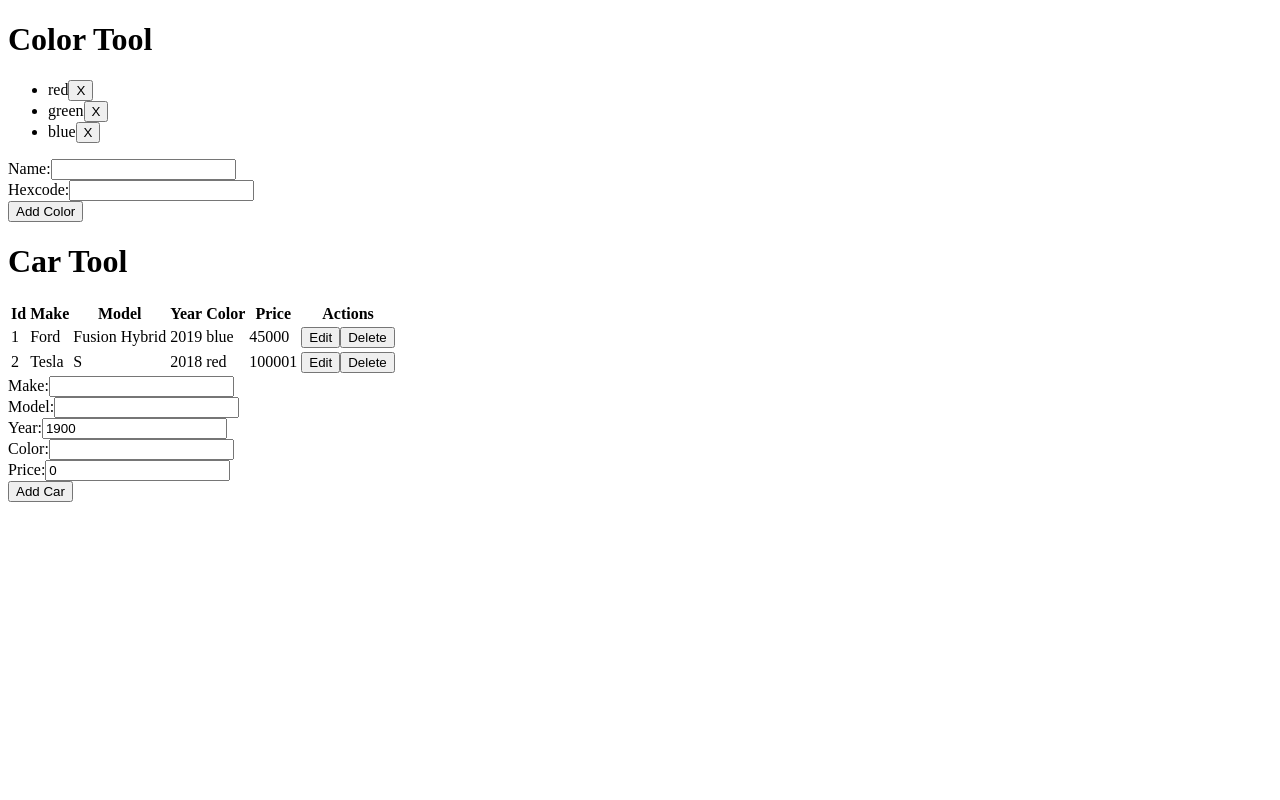
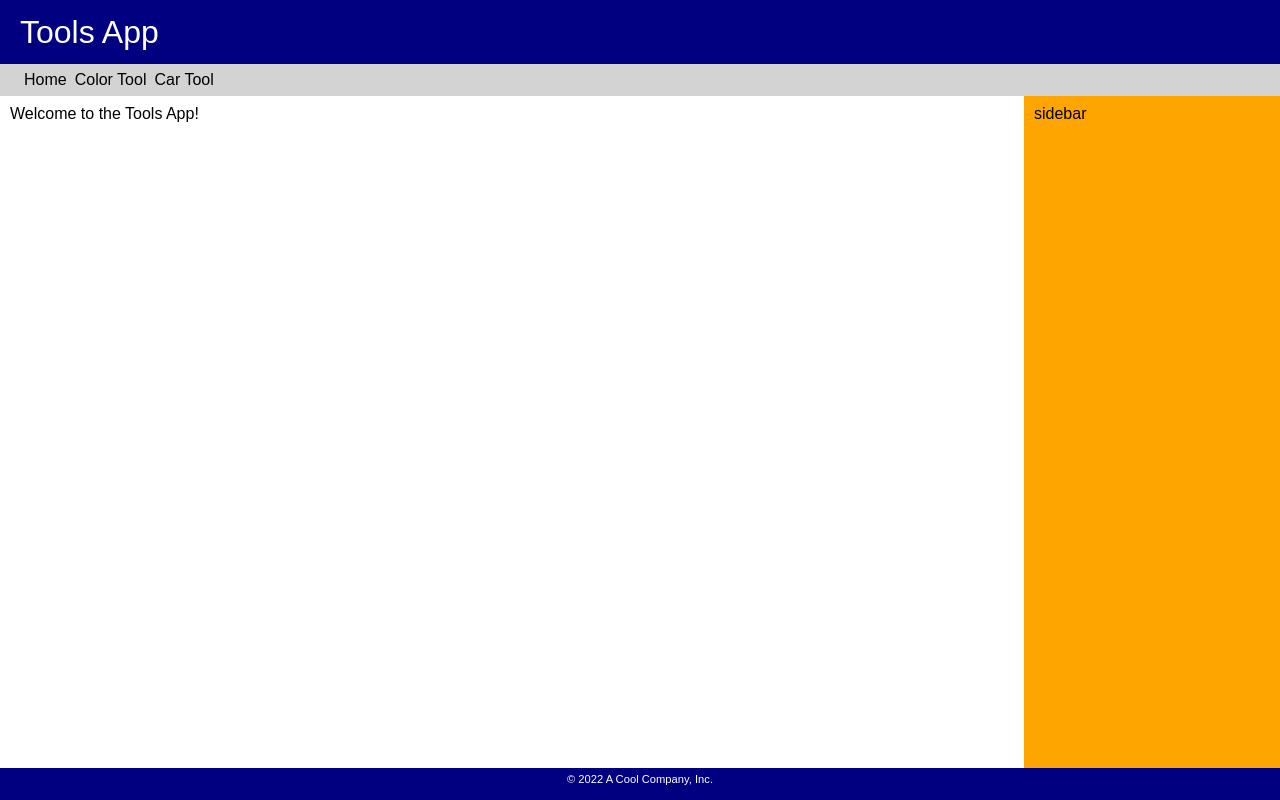
Before and after one commit to t4d-classes/react_06082022, a React (Create React App) app in the folder demo-app/: page / in a window 1280 px wide. Built offline with nearby package versions, Linux system fonts and the light colour scheme; data requests are answered from the project's data file.

Commit message:
add routing

```diff
--- a/demo-app/package.json
+++ b/demo-app/package.json
@@ -8,6 +8,7 @@
     "@testing-library/user-event": "^13.5.0",
     "react": "^18.1.0",
     "react-dom": "^18.1.0",
+    "react-router-dom": "^6.3.0",
     "react-scripts": "5.0.1",
     "web-vitals": "^2.1.4"
   },
--- a/demo-app/src/App.js
+++ b/demo-app/src/App.js
@@ -1,25 +1,28 @@
-import logo from './logo.svg';
-import './App.css';
+import { Routes, Route, BrowserRouter as Router } from 'react-router-dom';
 
-function App() {
+import { Layout } from './components/Layout';
+import { ColorTool } from './components/ColorTool';
+import { CarTool } from './components/CarTool';
+
+import { ColorToolStoreProvider } from './contexts/colorToolStoreContext';
+import { CarToolStoreProvider } from './contexts/carToolStoreContext';
+
+const Home = () => <h2>Welcome to the Tools App!</h2>;
+
+export function App() {
   return (
-    <div className="App">
-      <header className="App-header">
-        <img src={logo} className="App-logo" alt="logo" />
-        <p>
-          Edit <code>src/App.js</code> and save to reload.
-        </p>
-        <a
-          className="App-link"
-          href="https://reactjs.org"
-          target="_blank"
-          rel="noopener noreferrer"
-        >
-          Learn React
-        </a>
-      </header>
-    </div>
+    <Router>
+      <Routes>
+        <Route path="/" element={<Layout />}>
+          <Route index element={<Home />} />
+          <Route path="color-tool" element={<ColorToolStoreProvider>
+            <ColorTool />
+          </ColorToolStoreProvider>} />
+          <Route path="car-tool" element={<CarToolStoreProvider>
+            <CarTool />
+          </CarToolStoreProvider>} />
+        </Route>
+      </Routes>
+    </Router>
   );
 }
-
-export default App;
--- /dev/null
+++ b/demo-app/src/components/Layout.css
@@ -0,0 +1,142 @@
+/* http://meyerweb.com/eric/tools/css/reset/
+   v2.0 | 20110126
+   License: none (public domain)
+*/
+
+html, body, div, span, applet, object, iframe,
+h1, h2, h3, h4, h5, h6, p, blockquote, pre,
+a, abbr, acronym, address, big, cite, code,
+del, dfn, em, img, ins, kbd, q, s, samp,
+small, strike, strong, sub, sup, tt, var,
+b, u, i, center,
+dl, dt, dd, ol, ul, li,
+fieldset, form, label, legend,
+table, caption, tbody, tfoot, thead, tr, th, td,
+article, aside, canvas, details, embed,
+figure, figcaption, footer, header, hgroup,
+menu, nav, output, ruby, section, summary,
+time, mark, audio, video {
+	margin: 0;
+	padding: 0;
+	border: 0;
+	font-size: 100%;
+	font: inherit;
+	vertical-align: baseline;
+}
+/* HTML5 display-role reset for older browsers */
+article, aside, details, figcaption, figure,
+footer, header, hgroup, menu, nav, section {
+	display: block;
+}
+body {
+	line-height: 1;
+}
+ol, ul {
+	list-style: none;
+}
+blockquote, q {
+	quotes: none;
+}
+blockquote:before, blockquote:after,
+q:before, q:after {
+	content: '';
+	content: none;
+}
+table {
+	border-collapse: collapse;
+	border-spacing: 0;
+}
+
+body {
+    font-size: 100%;
+    font-family: Arial, Helvetica, sans-serif;
+}
+
+.container {
+
+    position: fixed;
+    top: 0; bottom: 0;
+    left: 0; right: 0;
+
+    display: grid;
+
+    grid-template-rows: 4rem 2rem 1fr 2rem;
+    grid-template-columns: 4fr 1fr;
+
+    grid-template-areas:
+        "header header"
+        "menu menu"
+        "content sidebar"
+        "footer footer";
+}
+
+#page-header, #page-footer {
+    background-color: navy;
+    color: white;
+}
+
+#page-header > h1 {
+  font-size: 2rem;
+}
+
+#page-header {
+    grid-area: header;
+    display: flex;
+    flex-direction: row;
+    justify-content: flex-start; /* major axis */
+    align-items: center; /* minor axis */
+    padding-left: 20px;
+}
+
+#main-menu {
+    grid-area: menu;
+    background-color: lightgray;
+    padding: 0 20px;
+    display: flex;
+    flex-direction: row;
+    align-items: center;
+}
+
+/* select the ul that is a child of the #main-menu */
+#main-menu > ul {
+    display: flex;
+    flex-direction: row;
+    list-style-type: none;
+    padding: 0;
+    margin: 0;
+}
+
+/* select the li that is a descendant of the #main-menu */
+#main-menu li {
+    margin: 4px;
+}
+
+#main-menu li > a,
+#main-menu li > a:visited,
+#main-menu li > a:active {
+    color: black;
+    text-decoration: none;
+}
+
+#main-menu li > a:hover {
+    text-decoration: underline;
+}
+
+
+#content {
+    grid-area: content;
+    padding: 10px;
+}
+
+#sidebar {
+    grid-area: sidebar;
+    background-color: orange;
+    padding: 10px;
+}
+
+#page-footer {
+    grid-area: footer;
+    font-size: 0.7rem;
+    text-align: center;
+    padding-top: 6px;
+}
--- /dev/null
+++ b/demo-app/src/components/Layout.js
@@ -0,0 +1,40 @@
+import { Link, Outlet } from 'react-router-dom';
+
+import "./Layout.css";
+
+export const Layout = () => {
+
+  return (
+    <div className="container">
+
+      <header id="page-header">
+        <h1>Tools App</h1>
+      </header>
+
+      <nav id="main-menu">
+        <ul>
+          <li><Link to="/">Home</Link></li>
+          <li><Link to="/color-tool">Color Tool</Link></li>
+          <li><Link to="/car-tool">Car Tool</Link></li>
+        </ul>
+      </nav>
+
+      <main id="content">
+        <Outlet />
+      </main>
+
+      <aside id="sidebar">
+        sidebar
+      </aside>
+
+      <footer id="page-footer">
+        <small>&copy; 2022 A Cool Company, Inc.</small>
+      </footer>
+
+    </div>
+  )
+
+
+
+
+};
--- a/demo-app/src/index.js
+++ b/demo-app/src/index.js
@@ -1,18 +1,6 @@
 import { createRoot } from 'react-dom/client';
 
-import { ColorTool } from './components/ColorTool';
-import { CarTool } from './components/CarTool';
-
-import { ColorToolStoreProvider } from './contexts/colorToolStoreContext';
-import { CarToolStoreProvider } from './contexts/carToolStoreContext';
+import { App } from './App';
 
 const root = createRoot(document.querySelector('#root'));
-root.render(<>
-  {/* React.createElement(ColorTool, { colors: colorList, headerText: "Bob" })  */}
-  <ColorToolStoreProvider>
-    <ColorTool headerText="Color Tool" />
-  </ColorToolStoreProvider>
-  <CarToolStoreProvider>
-    <CarTool />
-  </CarToolStoreProvider>
-</>);
+root.render(<App />);
```
Also changed, not shown: 1 other file (tests, documents, lock files or other folders).
